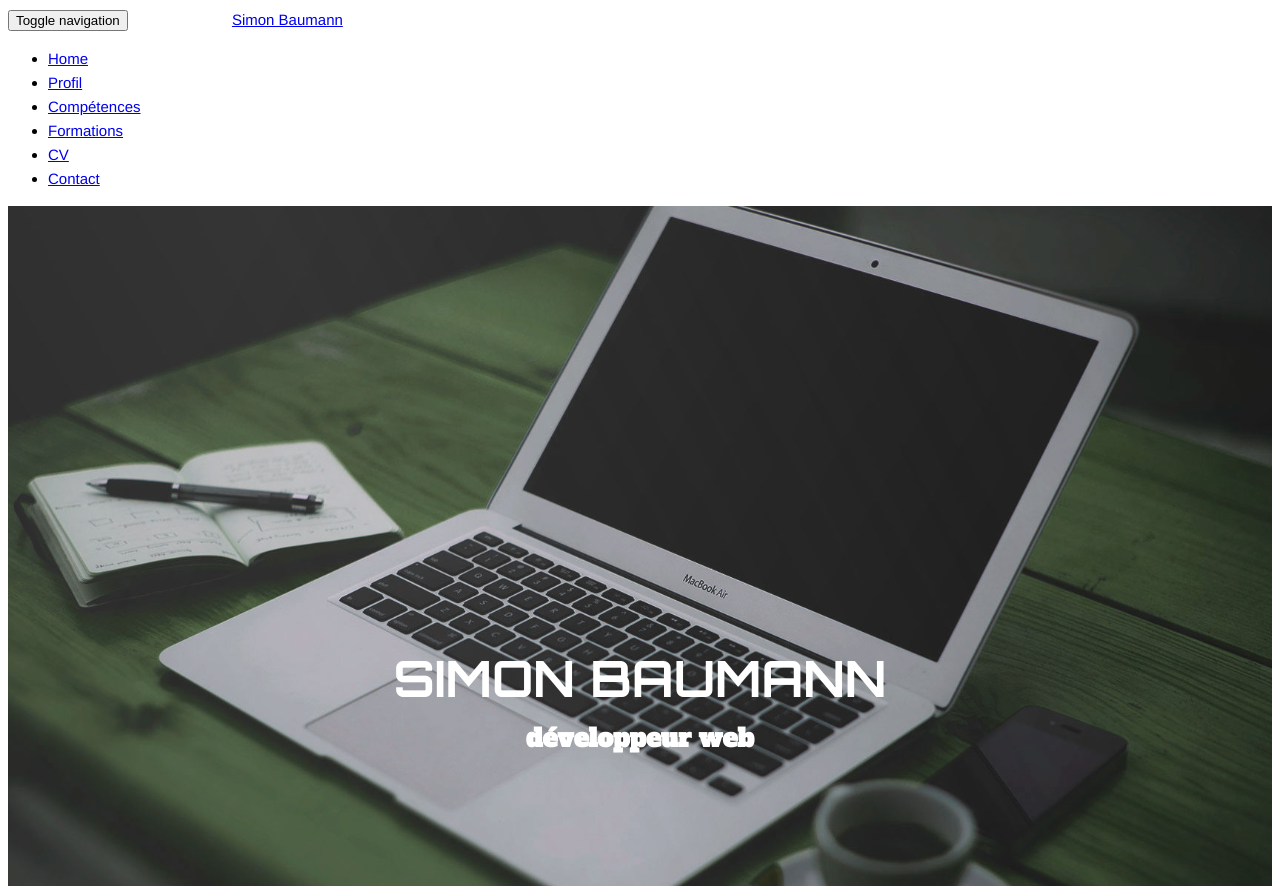
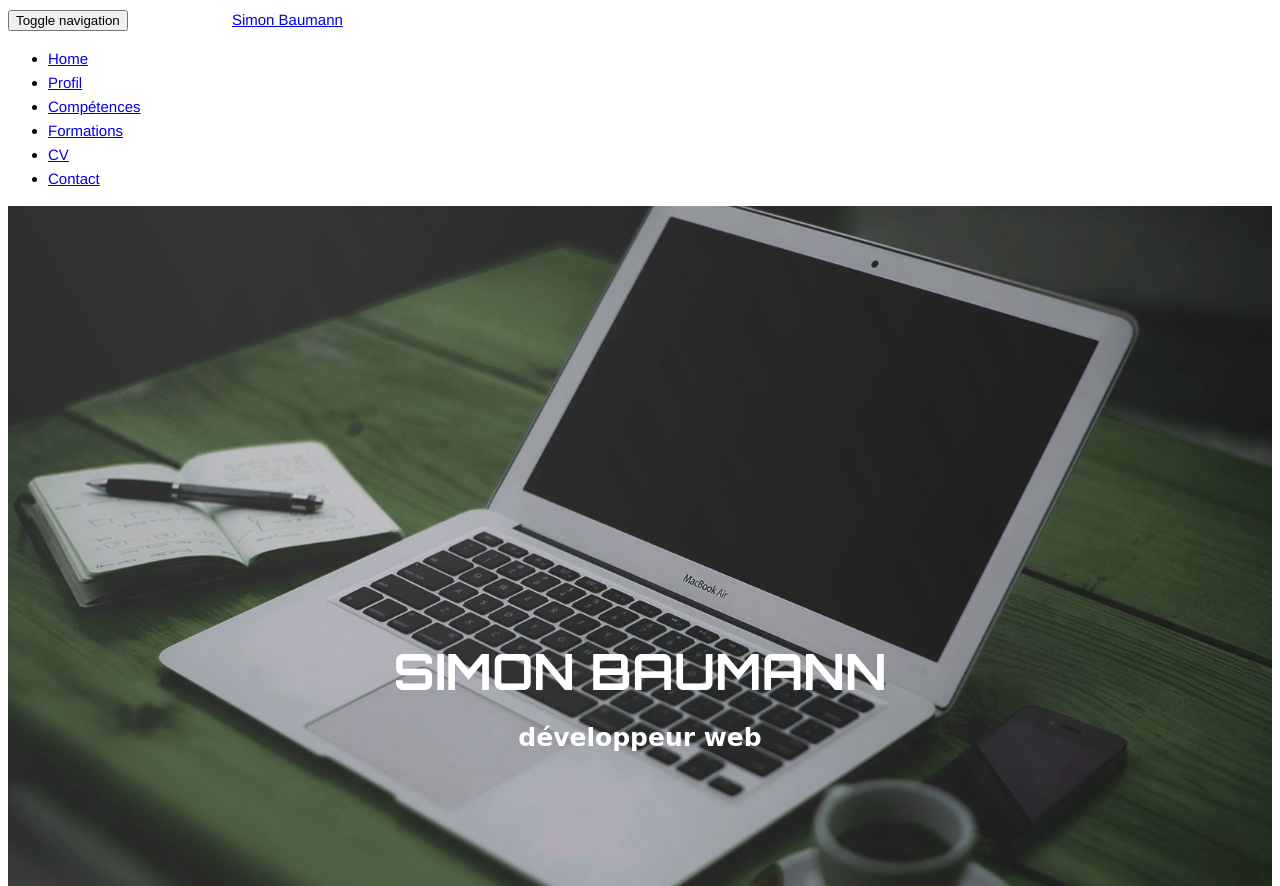
Before and after one commit to Simonbaumann/CV, a website built with webpack: page src/index.html in a window 1280 px wide. Shown: the top 886 px of the page. Built offline with nearby package versions, Linux system fonts and the light colour scheme; a web font is replaced by a local one.

Commit message:
modifs on font files

```diff
--- a/src/assets/styles/style.css
+++ b/src/assets/styles/style.css
@@ -242,3 +242,23 @@ section#contact {
 	background:url(../images/headset.png) center no-repeat;
 	background-size: 100px 100px;
 }
+
+
+
+/* latin */
+@font-face {
+  font-family: 'Alfa Slab One';
+  font-style: normal;
+  font-weight: 400;
+  src: local('Alfa Slab One'), local('AlfaSlabOne-Regular'), url(../fonts/Alfa Slab One.woff2) format('woff2');
+  unicode-range: U+0000-00FF, U+0131, U+0152-0153, U+02C6, U+02DA, U+02DC, U+2000-206F, U+2074, U+20AC, U+2212, U+2215, U+E0FF, U+EFFD, U+F000;
+}
+
+/* latin */
+@font-face {
+  font-family: 'Orbitron';
+  font-style: normal;
+  font-weight: 700;
+  src: local('Orbitron-Bold'), url(../fonts/Orbitron.woff2) format('woff2');
+  unicode-range: U+0000-00FF, U+0131, U+0152-0153, U+02C6, U+02DA, U+02DC, U+2000-206F, U+2074, U+20AC, U+2212, U+2215, U+E0FF, U+EFFD, U+F000;
+}
--- a/src/index.html
+++ b/src/index.html
@@ -17,8 +17,8 @@ pour les bars de progress circulaires -->
 		<link href="bootstrap/css/bootstrap.min.css" rel="stylesheet">
 		<link href="bootstrap/css/animate.css" rel="stylesheet">
 		<link href="percircle-master/css/percircle.css" rel="stylesheet">
-		-->
-		<link href='https://fonts.googleapis.com/css?family=Lobster|Candal|Inconsolata|Play|Orbitron:700|Source+Code+Pro|Amaranth|Alfa+Slab+One|Bevan|Permanent+Marker' rel='stylesheet' type='text/css'>
+
+		<link href='https://fonts.googleapis.com/css?family=Lobster|Candal|Inconsolata|Play|Orbitron:700|Source+Code+Pro|Amaranth|Alfa+Slab+One|Bevan|Permanent+Marker' rel='stylesheet' type='text/css'>-->
 	</head>
 
 	<body data-spy="scroll" data-target=".navbar" data-offset="80">
--- a/src/script.js
+++ b/src/script.js
@@ -1,7 +1,7 @@
 // Bug de la photo de profile. son transfert dans le fichier dist ne se fait pas correctement
 
 require('./assets/styles/style.css');
-require('html!./index.html');
+//require('html!./index.html');
 
 var wow = new WOW.WOW();
 
```
Also changed, not shown: src/assets/fonts/Alfa Slab One.woff2 (added), src/assets/fonts/Orbitron.woff2 (added).
